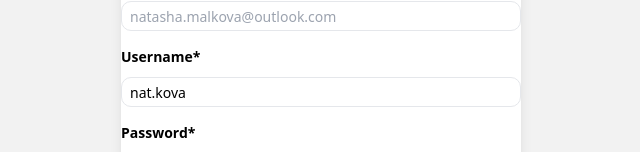
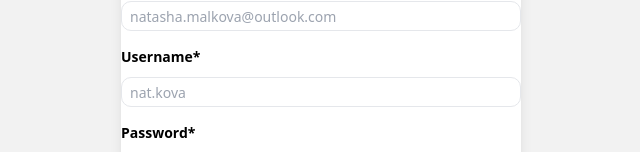
Before and after one commit to devilkiller-ag/AskItOut, a React (Create React App) app: page /signup in a window 1280 px wide. Shown: the part 287-439 px from the top of the page, without its empty margins (319-959 px from the left). Built offline with nearby package versions, Linux system fonts and the light colour scheme.

Commit message:
removed placeholder bug from username input in sign up page

```diff
--- a/src/Components/Signup.jsx
+++ b/src/Components/Signup.jsx
@@ -44,7 +44,7 @@ export default function Signup() {
 
           <div className='flex flex-col mb-4'>
             <label htmlFor="" className='text-sm font-semibold mb-2.5'>Username*</label>
-              <input className='border hover:border-[#0090FC] p-2 rounded-[10px] text-sm font-light h-[30px]' type="text" defaultValue={"nat.kova"} pattern="" />
+              <input className='border hover:border-[#0090FC] p-2 rounded-[10px] text-sm font-light h-[30px]' type="text" placeholder='nat.kova' pattern="" />
           </div>
 
           <div>
```
